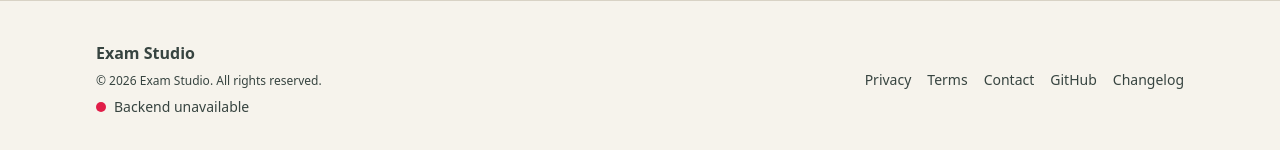
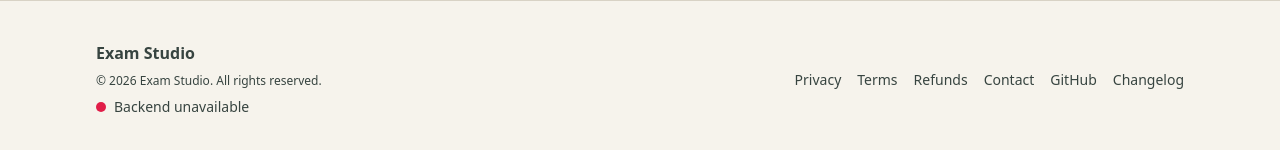
Before and after one commit to wolfrax460/exam-studio, a React (Vite) app in the folder apps/landing/: page / in a window 1280 px wide. Shown: the part 6187-6337 px from the top of the page. Built offline with nearby package versions, Linux system fonts and the light colour scheme; no server answers.

Commit message:
Point footer legal links to live pages at support email

```diff
--- a/apps/landing/src/config.ts
+++ b/apps/landing/src/config.ts
@@ -7,8 +7,7 @@ export const config = {
     openApp: '/app',
     backendStatus: '/api/health',    github: 'https://github.com/wolfrax460/exam-studio',
     releases: 'https://github.com/wolfrax460/exam-studio/releases',
-    contact: 'hello@examstudio.app'
-  },
+    contact: 'wolfras87@gmail.com'  },
   nav: [
     { id: 'features', label: 'Features' },
     { id: 'how', label: 'How it works' },
@@ -82,9 +81,10 @@ export const config = {
     { version: 'v0.2.1', date: '2026-10-31', changes: ['Initial public landing page (React, Vite, Tailwind)', 'Dark/light theme with system preference and persistence', 'Pricing comparison table'] }
   ],
   footer: [
-    { label: 'Privacy', href: '#privacy' },
-    { label: 'Terms', href: '#terms' },
-    { label: 'Contact', href: 'mailto:hello@examstudio.app' },
+    { label: 'Privacy', href: '/privacy' },
+    { label: 'Terms', href: '/terms' },
+    { label: 'Refunds', href: '/refunds' },
+    { label: 'Contact', href: 'mailto:wolfras87@gmail.com' },
     { label: 'GitHub', href: 'https://github.com/wolfrax460/exam-studio' },
     { label: 'Changelog', href: '#changelog' }
   ],
```
